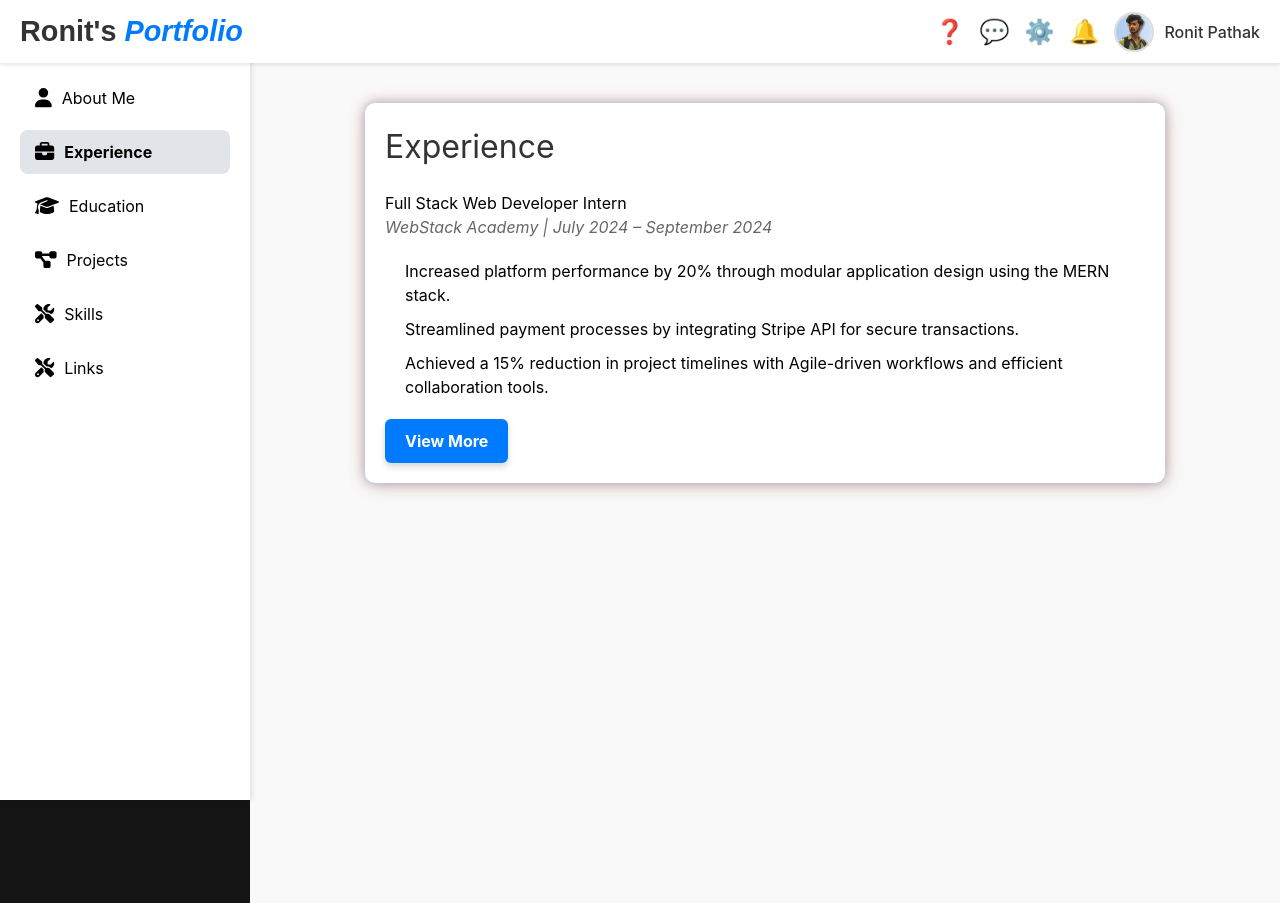
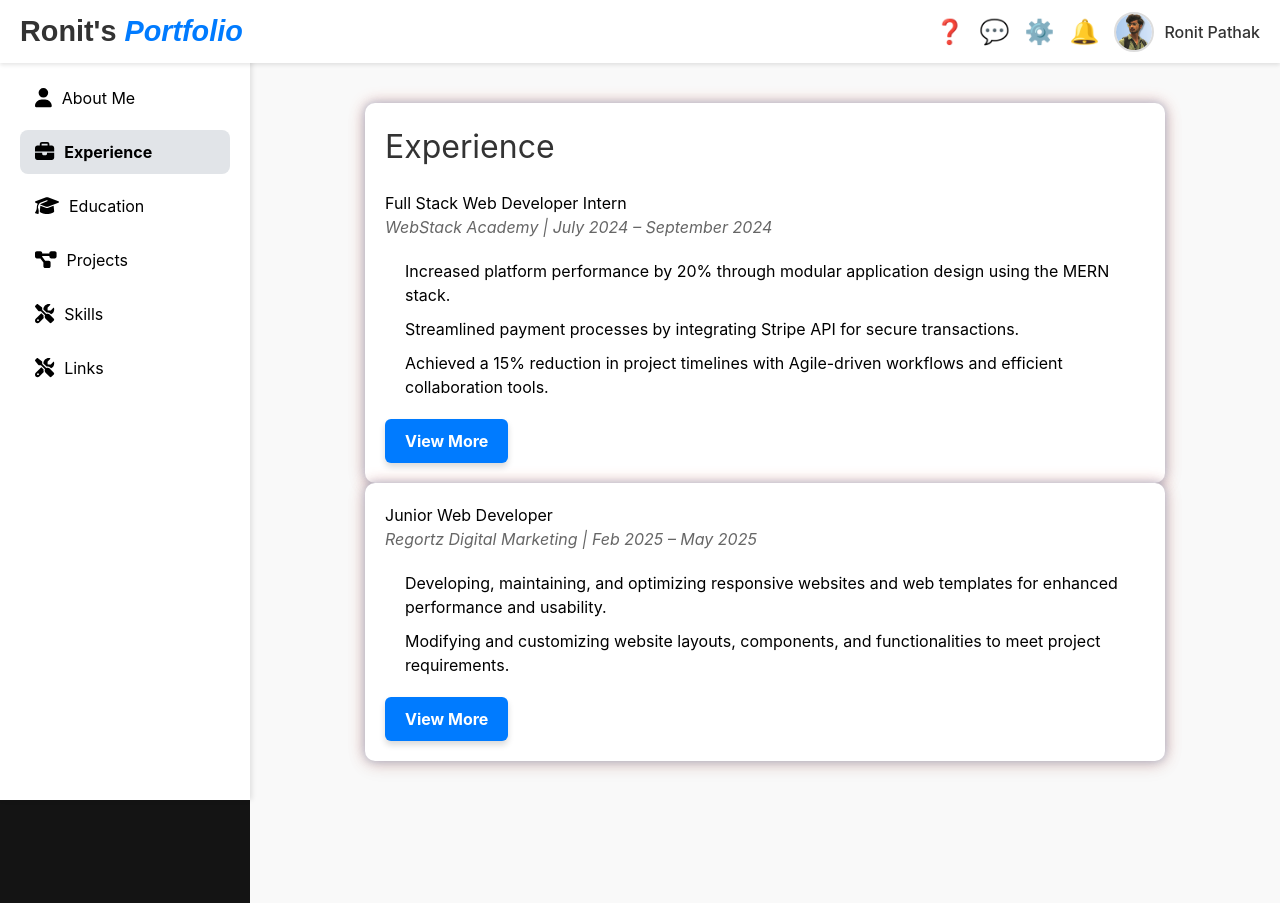
Before and after one commit to ronito1/skills-portfolio, a React (Create React App) app: page /experience in a window 1280 px wide. Built offline with nearby package versions, Linux system fonts and the light colour scheme; the HTML template or start-up script is replaced by a standard one.

Commit message:
Update ExperiencePage.jsx

```diff
--- a/src/components/ExperiencePage.jsx
+++ b/src/components/ExperiencePage.jsx
@@ -2,46 +2,59 @@ import React, { useState } from "react";
 import "./ExperiencePage.css";
 
 const ExperiencePage = () => {
-  const [isExpanded, setIsExpanded] = useState(false);
+  const [isExpanded1, setIsExpanded1] = useState(false);
+  const [isExpanded2, setIsExpanded2] = useState(false);
 
-  const toggleDetails = () => {
-    setIsExpanded(!isExpanded);
+  const toggleDetails1 = () => {
+    setIsExpanded1(!isExpanded1);
+  };
+
+  const toggleDetails2 = () => {
+    setIsExpanded2(!isExpanded2);
   };
 
   return (
     <div className="experience-page">
       <div className="experience-card">
         <h2 className="experience-title">Experience</h2>
+
         <div className="experience-details">
           <h3>Full Stack Web Developer Intern</h3>
-          <p className="company">
-            WebStack Academy | July 2024 – September 2024
-          </p>
+          <p className="company">WebStack Academy | July 2024 – September 2024</p>
           <ul className="experience-highlights">
-            <li>
-              Increased platform performance by 20% through modular application
-              design using the MERN stack.
-            </li>
-            <li>
-              Streamlined payment processes by integrating Stripe API for secure
-              transactions.
-            </li>
-            <li>
-              Achieved a 15% reduction in project timelines with Agile-driven
-              workflows and efficient collaboration tools.
-            </li>
+            <li>Increased platform performance by 20% through modular application design using the MERN stack.</li>
+            <li>Streamlined payment processes by integrating Stripe API for secure transactions.</li>
+            <li>Achieved a 15% reduction in project timelines with Agile-driven workflows and efficient collaboration tools.</li>
           </ul>
         </div>
-        <button className="view-more-button" onClick={toggleDetails}>
-          {isExpanded ? "View Less" : "View More"}
+        <button className="view-more-button" onClick={toggleDetails1}>
+          {isExpanded1 ? "View Less" : "View More"}
         </button>
-        {isExpanded && (
+        {isExpanded1 && (
           <div className="expanded-details">
             <p>
-              This experience was instrumental in developing skills in modular
-              design, backend optimization, and collaboration within an Agile
-              team. Key learnings directly contributed to my project on "Secure
-              Payment Processing" and "Agile Workflow Implementation."
+              This experience was instrumental in developing skills in modular design, backend optimization, and collaboration within an Agile team. Key learnings directly contributed to my project on "Secure Payment Processing" and "Agile Workflow Implementation."
+            </p>
+          </div>
+        )}
+      </div>
+
+      <div className="experience-card">
+        <div className="experience-details">
+          <h3>Junior Web Developer</h3>
+          <p className="company">Regortz Digital Marketing | Feb 2025 – May 2025</p>
+          <ul className="experience-highlights">
+            <li>Developing, maintaining, and optimizing responsive websites and web templates for enhanced performance and usability.</li>
+            <li>Modifying and customizing website layouts, components, and functionalities to meet project requirements.</li>
+          </ul>
+        </div>
+        <button className="view-more-button" onClick={toggleDetails2}>
+          {isExpanded2 ? "View Less" : "View More"}
+        </button>
+        {isExpanded2 && (
+          <div className="expanded-details">
+            <p>
+              Gained experience in frontend and backend development, improving website speed and user experience. Worked closely with clients to deliver customized solutions while adhering to SEO best practices.
             </p>
           </div>
         )}
```
